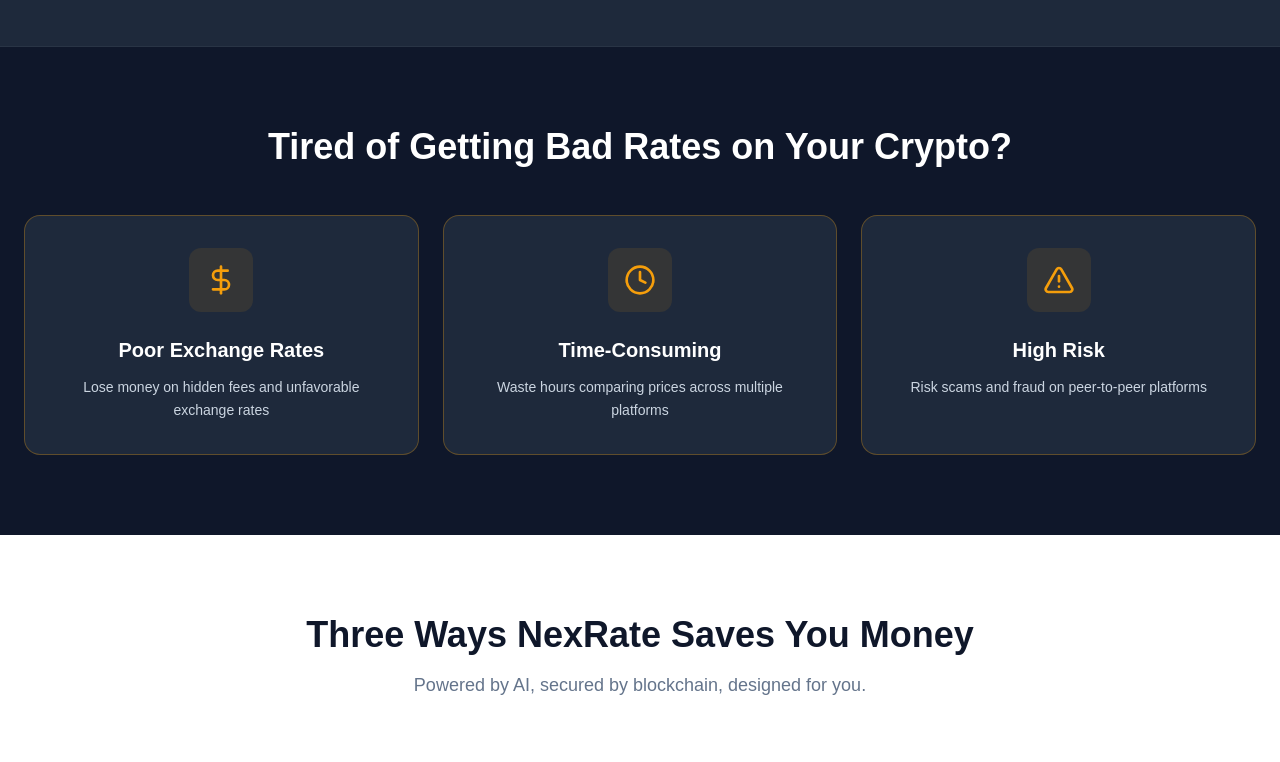
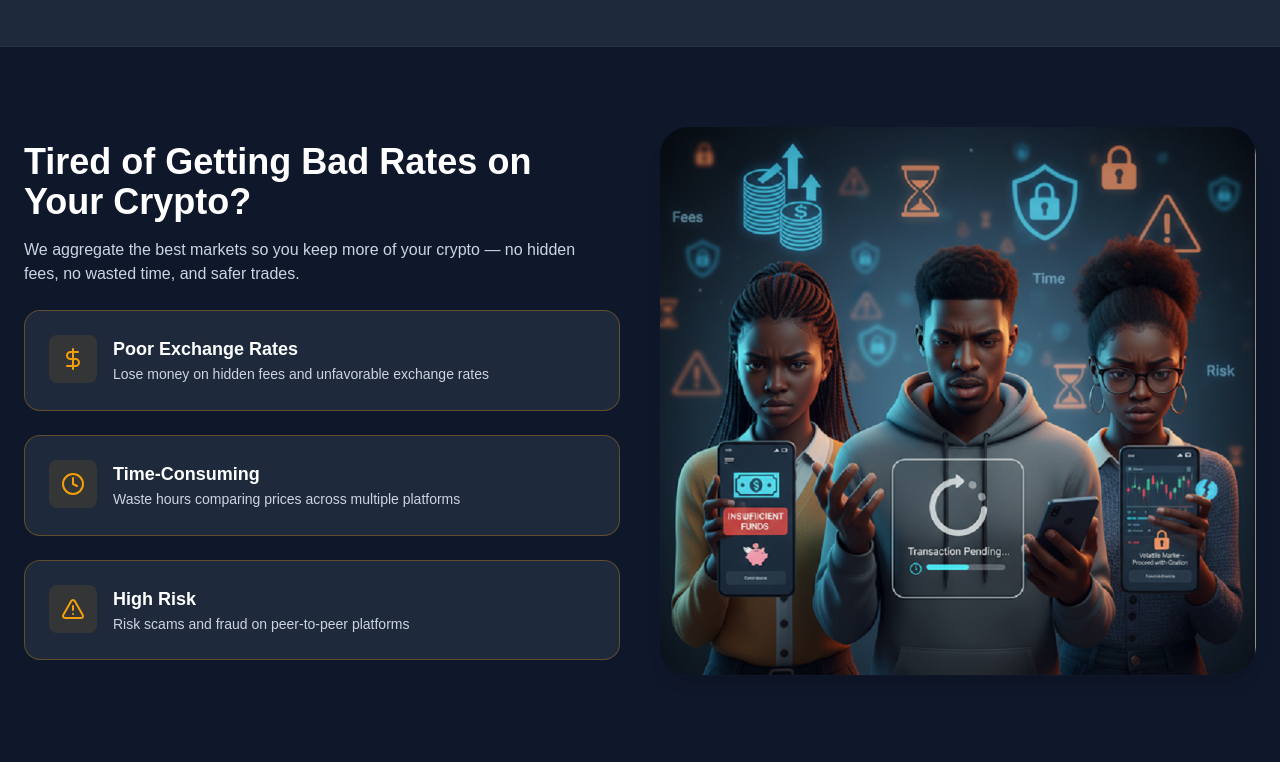
Before and after one commit to Leogabson/nexrate, a Next.js app: page / in a window 1280 px wide. Shown: the part 988-1750 px from the top of the page. Built offline with nearby package versions, Linux system fonts and the light colour scheme.

Commit message:
added  new file:   public/image-test2.jpg         new file:   public/image-test3.jpg         modified:   src/components/landingpage/TheProblem.tsx         modified:   src/components/landingpage/WhyTrustUs.tsx

```diff
--- a/src/components/landingpage/TheProblem.tsx
+++ b/src/components/landingpage/TheProblem.tsx
@@ -1,5 +1,6 @@
 "use client";
 import { motion } from "framer-motion";
+import Image from "next/image";
 import { DollarSign, Clock, AlertTriangle } from "lucide-react";
 
 export default function TheProblem() {
@@ -24,21 +25,27 @@
   return (
     <section className="py-20 bg-[#0F172A]">
       <div className="max-w-7xl mx-auto px-6">
-        {/* Headline */}
+        {/* Two-column layout: text (left) and image (right) */}
+        <div className="grid md:grid-cols-2 gap-10 items-center mb-8">
+          {/* Left: headline + pain points */}
+          <div>
             <motion.div
               initial={{ opacity: 0, y: 20 }}
               whileInView={{ opacity: 1, y: 0 }}
               transition={{ duration: 0.6 }}
               viewport={{ once: true }}
-          className="text-center mb-12"
+              className="mb-6 text-left"
             >
               <h2 className="text-3xl md:text-4xl font-bold text-white mb-4">
                 Tired of Getting Bad Rates on Your Crypto?
               </h2>
+              <p className="text-[#CBD5E1] max-w-xl">
+                We aggregate the best markets so you keep more of your crypto —
+                no hidden fees, no wasted time, and safer trades.
+              </p>
             </motion.div>
 
-        {/* Pain Points Grid */}
-        <div className="grid md:grid-cols-3 gap-6">
+            <div className="grid gap-6">
               {painPoints.map((point, index) => {
                 const Icon = point.icon;
 
@@ -47,27 +54,43 @@
                     key={index}
                     initial={{ opacity: 0, y: 20 }}
                     whileInView={{ opacity: 1, y: 0 }}
-                transition={{ duration: 0.5, delay: index * 0.1 }}
+                    transition={{ duration: 0.5, delay: index * 0.08 }}
                     viewport={{ once: true }}
-                className="bg-[#1E293B] border border-[#F59E0B]/30 rounded-2xl p-8 text-center"
+                    className="bg-[#1E293B] border border-[#F59E0B]/30 rounded-2xl p-6 flex items-start gap-4"
                   >
-                {/* Icon */}
-                <div className="inline-flex items-center justify-center w-16 h-16 rounded-xl bg-[#F59E0B]/10 mb-6">
-                  <Icon className="w-8 h-8 text-[#F59E0B]" />
+                    <div className="flex-none w-12 h-12 rounded-lg bg-[#F59E0B]/10 flex items-center justify-center">
+                      <Icon className="w-6 h-6 text-[#F59E0B]" />
                     </div>
-
-                {/* Content */}
-                <h3 className="text-xl font-bold text-white mb-3">
+                    <div>
+                      <h3 className="text-lg font-semibold text-white">
                         {point.title}
                       </h3>
                       <p className="text-[#CBD5E1] text-sm leading-relaxed">
                         {point.description}
                       </p>
+                    </div>
                   </motion.div>
                 );
               })}
             </div>
           </div>
+
+          {/* Right: illustration */}
+          <div className="flex justify-center md:justify-end">
+            {/* Use a larger radius and match container bg to section so image corners blend */}
+            <div className="w-full max-w-md md:max-w-lg rounded-[28px] overflow-hidden shadow-lg bg-[#0F172A] ring-1 ring-[#0F172A]">
+              <Image
+                src="/image-test2.jpg"
+                alt="Problem illustration"
+                width={900}
+                height={600}
+                className="w-full h-auto object-cover rounded-[28px]"
+                priority={false}
+              />
+            </div>
+          </div>
+        </div>
+      </div>
     </section>
   );
 }
--- a/src/components/landingpage/WhyTrustUs.tsx
+++ b/src/components/landingpage/WhyTrustUs.tsx
@@ -1,5 +1,6 @@
 "use client";
 import { motion } from "framer-motion";
+import Image from "next/image";
 import { Shield, ShieldAlert, BarChart3 } from "lucide-react";
 
 export default function WhyTrust() {
@@ -33,21 +34,29 @@
   return (
     <section className="py-20 bg-[#0F172A]">
       <div className="max-w-7xl mx-auto px-6">
+        <div className="grid md:grid-cols-2 gap-12 items-center">
+          {/* Left: Textual content (header + pillars + note) */}
+          <div>
             {/* Section Header */}
             <motion.div
               initial={{ opacity: 0, y: 20 }}
               whileInView={{ opacity: 1, y: 0 }}
               transition={{ duration: 0.6 }}
               viewport={{ once: true }}
-          className="text-center mb-16"
+              className="mb-8"
             >
               <h2 className="text-3xl md:text-4xl font-bold text-white mb-4">
                 Built on Security, Transparency & Trust
               </h2>
+              <p className="text-sm text-[#64748B] max-w-2xl">
+                We combine cutting-edge blockchain security, AI-driven fraud
+                detection and transparent operations to ensure your funds and
+                trades are safe.
+              </p>
             </motion.div>
 
             {/* Trust Pillars Grid */}
-        <div className="grid md:grid-cols-3 gap-8">
+            <div className="grid grid-cols-1 gap-6 mb-6">
               {trustPillars.map((pillar, index) => {
                 const Icon = pillar.icon;
 
@@ -56,45 +65,43 @@
                     key={index}
                     initial={{ opacity: 0, y: 30 }}
                     whileInView={{ opacity: 1, y: 0 }}
-                transition={{ duration: 0.5, delay: index * 0.15 }}
+                    transition={{ duration: 0.5, delay: index * 0.12 }}
                     viewport={{ once: true }}
-                className="bg-[#1E293B] border border-[#CBD5E1]/20 rounded-2xl p-8 text-center hover:border-[#CBD5E1]/40 transition-all duration-300"
+                    className="bg-[#1E293B] border border-[#CBD5E1]/20 rounded-2xl p-6 text-left hover:border-[#CBD5E1]/40 transition-all duration-300"
                   >
-                {/* Icon */}
+                    <div className="flex items-start gap-4">
                       <div
-                  className="inline-flex items-center justify-center w-20 h-20 rounded-2xl mb-6"
+                        className="flex-shrink-0 inline-flex items-center justify-center w-14 h-14 rounded-xl mt-1"
                         style={{ backgroundColor: `${pillar.color}15` }}
                       >
-                  <Icon className="w-10 h-10" style={{ color: pillar.color }} />
+                        <Icon
+                          className="w-7 h-7"
+                          style={{ color: pillar.color }}
+                        />
                       </div>
 
-                {/* Title */}
-                <h3 className="text-2xl font-bold text-white mb-4">
+                      <div>
+                        <h3 className="text-xl font-bold text-white mb-1">
                           {pillar.title}
                         </h3>
-
-                {/* Description */}
-                <p className="text-[#CBD5E1] mb-6 leading-relaxed">
+                        <p className="text-[#CBD5E1] mb-2 text-sm">
                           {pillar.description}
                         </p>
-
-                {/* Features */}
-                <ul className="space-y-3">
+                        <ul className="text-sm text-[#CBD5E1] space-y-1">
                           {pillar.features.map((feature, idx) => (
-                    <li
-                      key={idx}
-                      className="flex items-start gap-2 text-sm text-[#CBD5E1]"
-                    >
+                            <li key={idx} className="flex items-start gap-2">
                               <span
-                        className="text-lg leading-none flex-shrink-0"
+                                className="text-base leading-none mt-0.5"
                                 style={{ color: pillar.color }}
                               >
                                 •
                               </span>
-                      <span className="text-left">{feature}</span>
+                              <span>{feature}</span>
                             </li>
                           ))}
                         </ul>
+                      </div>
+                    </div>
                   </motion.div>
                 );
               })}
@@ -104,9 +111,9 @@
             <motion.div
               initial={{ opacity: 0, y: 20 }}
               whileInView={{ opacity: 1, y: 0 }}
-          transition={{ duration: 0.6, delay: 0.5 }}
+              transition={{ duration: 0.6, delay: 0.4 }}
               viewport={{ once: true }}
-          className="mt-12 max-w-3xl mx-auto text-center"
+              className="mt-4"
             >
               <p className="text-sm text-[#64748B] italic">
                 Note: Some features are in development. We&apos;re committed to
@@ -114,6 +121,21 @@
               </p>
             </motion.div>
           </div>
+
+          {/* Right: Illustration */}
+          <div className="flex items-center justify-center">
+            <div className="w-full max-w-lg rounded-2xl overflow-hidden shadow-xl bg-[#0B1220]">
+              <Image
+                src="/image-test3.jpg"
+                alt="Why trust us"
+                width={1200}
+                height={800}
+                className="w-full h-auto object-cover block"
+              />
+            </div>
+          </div>
+        </div>
+      </div>
     </section>
   );
 }
```
Also changed, not shown: public/image-test2.jpg (added), public/image-test3.jpg (added). Lines whose indentation alone changed are shown as unchanged.
